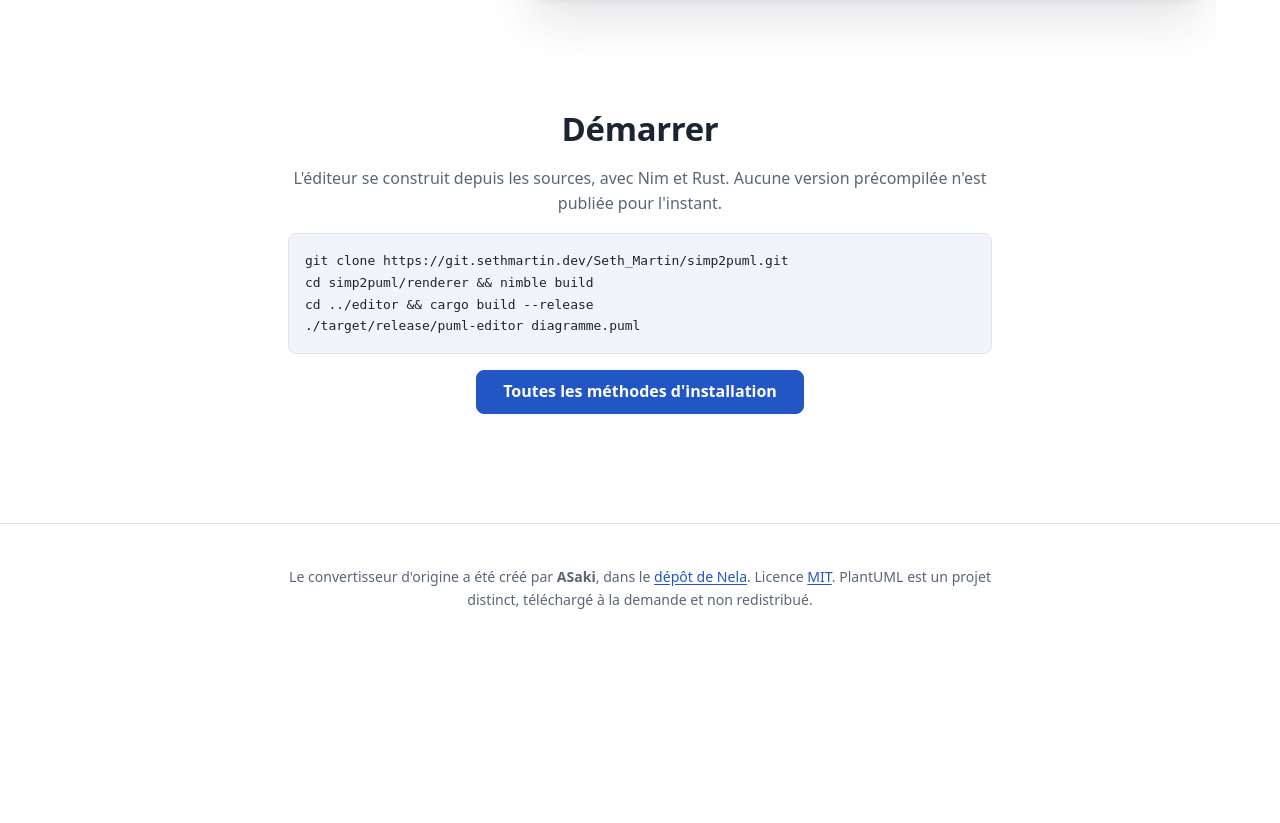
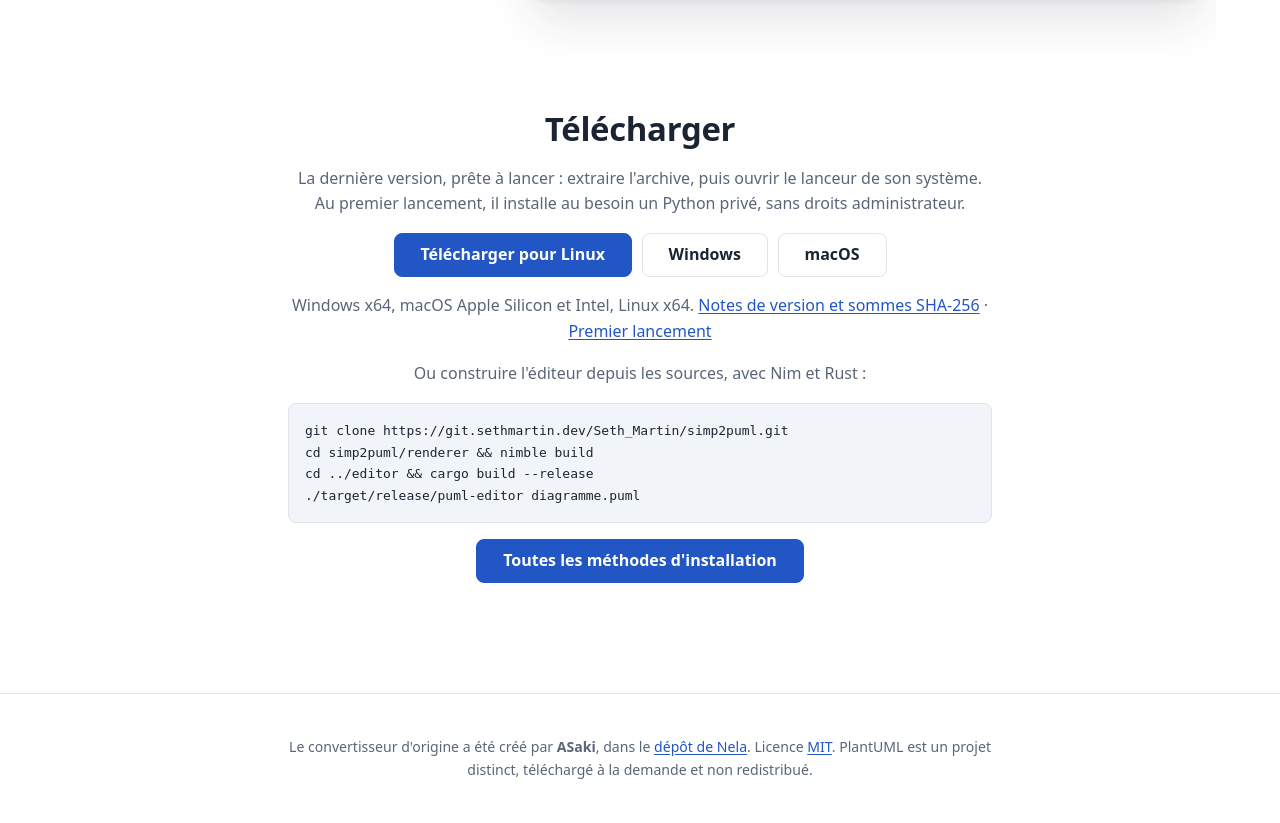
Before and after one commit to Seven0492/simp2puml, a Python web app: template site/templates/accueil.html in a window 1280 px wide. Shown: the part 5587-6410 px from the top of the page. Before the commit the page ends 6196 px from the top, so only its background shows below. Run offline with Jinja, Linux system fonts and the light colour scheme; the template is opened without the code that fills it, so the values that code supplies are empty.

Commit message:
Compiler Windows, macOS et Linux à chaque tag de version
GitHub Actions, sur le miroir GitHub (seul à offrir macOS), construit à chaque tag v<version>
trois archives aux noms fixes : le projet du tag avec puml-editor et pumlrender déjà compilés,
là où les lanceurs les cherchent. Elles vont dans la release GitHub, puis dans celle de Forgejo
si le secret FORGEJO_TOKEN existe. Le tag doit correspondre à la version des trois composants.

Le site, le README et le guide d'installation pointent vers releases/latest/download : les
liens suivent chaque version sans redéployer le site. Le lanceur macOS lève la quarantaine des
deux binaires de l'éditeur, signés ad hoc seulement.

Co-Authored-By: Claude Opus 5.5 <noreply@anthropic.com>

```diff
--- a/site/static/site.js
+++ b/site/static/site.js
@@ -14,6 +14,17 @@
       document.documentElement.dataset.theme = suivant;
       try { localStorage.setItem("theme", suivant); } catch (e) { /* préférence facultative */ }
     });
+  }
+
+  // Téléchargement : l'archive du système du visiteur passe en premier, mise en avant.
+  var plateforme = ((navigator.userAgentData && navigator.userAgentData.platform) || navigator.platform || "").toLowerCase();
+  var systeme = /win/.test(plateforme) ? "windows" : /mac/.test(plateforme) ? "macos"
+    : /linux/.test(plateforme) && !/android/.test(navigator.userAgent.toLowerCase()) ? "linux" : "";
+  var archive = systeme && document.querySelector('.telechargements [data-systeme="' + systeme + '"]');
+  if (archive) {
+    archive.classList.add("principal");
+    archive.textContent = "Télécharger pour " + archive.textContent;
+    archive.parentNode.insertBefore(archive, archive.parentNode.firstElementChild);
   }
 
   // Section lue, marquée dans le sommaire.
--- a/site/templates/accueil.html
+++ b/site/templates/accueil.html
@@ -111,9 +111,16 @@
     <figure class="fenetre"><picture><source media="(prefers-reduced-motion: reduce)" srcset="images/fixes/simp.png"><img src="images/simp.gif" alt="Import d'un projet SIMP dans un nouvel onglet." width="1200" height="750" loading="lazy"></picture></figure>
   </section>
 
-  <section class="demarrer">
-    <h2>Démarrer</h2>
-    <p>L'éditeur se construit depuis les sources, avec Nim et Rust. Aucune version précompilée n'est publiée pour l'instant.</p>
+  <section class="demarrer" id="telecharger">
+    <h2>Télécharger</h2>
+    <p>La dernière version, prête à lancer : extraire l'archive, puis ouvrir le lanceur de son système. Au premier lancement, il installe au besoin un Python privé, sans droits administrateur.</p>
+    <p class="actions telechargements">
+      <a class="bouton" data-systeme="windows" href="https://github.com/Seven0492/simp2puml/releases/latest/download/simp2puml-windows-x64.zip">Windows</a>
+      <a class="bouton" data-systeme="macos" href="https://github.com/Seven0492/simp2puml/releases/latest/download/simp2puml-macos.zip">macOS</a>
+      <a class="bouton" data-systeme="linux" href="https://github.com/Seven0492/simp2puml/releases/latest/download/simp2puml-linux-x64.tar.gz">Linux</a>
+    </p>
+    <p>Windows x64, macOS Apple Silicon et Intel, Linux x64. <a href="https://github.com/Seven0492/simp2puml/releases/latest">Notes de version et sommes SHA-256</a> · <a href="guide/installation/#telecharger">Premier lancement</a></p>
+    <p>Ou construire l'éditeur depuis les sources, avec Nim et Rust :</p>
 <pre><code>git clone https://git.sethmartin.dev/Seth_Martin/simp2puml.git
 cd simp2puml/renderer &amp;&amp; nimble build
 cd ../editor &amp;&amp; cargo build --release
```
Also changed, not shown: docs/developpement.md (+17 -0 lines), docs/installation.md (+15 -1 lines), .github/workflows/versions.yml (added), README.md, 1 other file.
